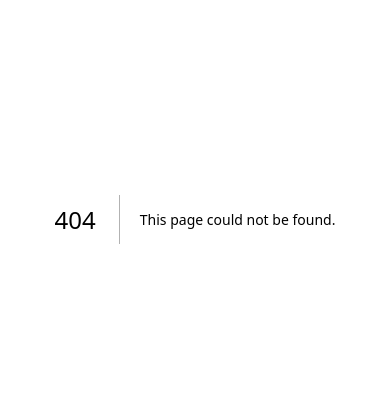
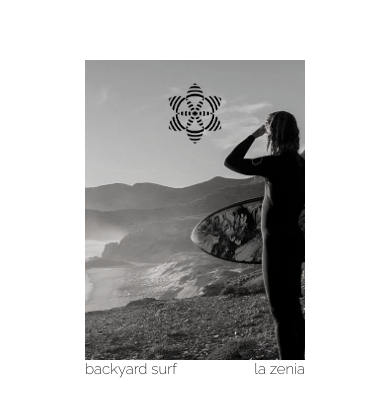
Before and after one commit to danielcalvolopez/backyard, a Next.js app: page /hero in a window 390 px wide. Before the commit this address had no page. Shown: the part 203-620 px from the top of the page. Built offline with nearby package versions, Linux system fonts and the light colour scheme.

Commit message:
readjust header padding

```diff
--- a/src/components/header/Header.module.scss
+++ b/src/components/header/Header.module.scss
@@ -4,7 +4,7 @@
   display: flex;
   justify-content: space-between;
   align-items: center;
-  padding: 0 40px;
+  padding: 0 40px 0 30px;
   transition: all 0.2s ease-in-out 0s;
   z-index: 10;
 
@@ -23,7 +23,7 @@
   display: flex;
   justify-content: space-between;
   align-items: center;
-  padding: 0 40px;
+  padding: 0 40px 0 30px;
   box-shadow: 0 1px 3px rgb(0 0 0 / 11%);
   background-color: white;
   transition: all 0.4s ease-in-out 0s;
--- a/src/components/navigation/Navigation.module.scss
+++ b/src/components/navigation/Navigation.module.scss
@@ -19,6 +19,7 @@
     font-weight: 400;
     letter-spacing: 10px;
     text-transform: uppercase;
+    overflow: hidden;
 
     &:hover {
       color: rgb(0, 0, 0, 0.4);
--- /dev/null
+++ b/src/pages/hero-2/Hero.module.scss
@@ -0,0 +1,71 @@
+.background {
+  display: flex;
+  justify-content: center;
+  height: 100vh;
+  overflow: hidden;
+  .frame {
+    width: 400px;
+    height: 700px;
+    overflow: hidden;
+    .image-container {
+      display: flex;
+      justify-content: center;
+      margin-top: 200px;
+      position: relative;
+      width: 100%;
+      height: 100vh;
+      overflow: hidden;
+      cursor: pointer;
+      .image {
+        width: 500px;
+        height: 500px;
+        object-fit: cover;
+        overflow: hidden;
+      }
+    }
+
+    .text {
+      width: 400px;
+      display: flex;
+      justify-content: space-between;
+      font-size: 30px;
+      font-weight: 200;
+    }
+  }
+}
+
+@media (max-width: 550px) {
+  .background {
+    .container {
+      .image-container {
+        width: 220px;
+        height: 300px;
+        position: relative;
+
+        .image {
+          width: 100%;
+          height: 400px;
+          object-fit: cover;
+          margin-top: -10%;
+          overflow: hidden;
+
+          overflow: hidden;
+        }
+
+        .logo {
+          position: absolute;
+          width: 70px;
+          left: 34%;
+          top: 7%;
+        }
+      }
+    }
+    .text {
+      width: 220px;
+      display: flex;
+      justify-content: space-between;
+      font-size: 15px;
+      font-weight: 200;
+    }
+  }
+}
--- /dev/null
+++ b/src/pages/hero/Hero.module.scss
@@ -0,0 +1,81 @@
+.background {
+  display: flex;
+  flex-direction: column;
+  justify-content: center;
+  align-items: center;
+  height: 100vh;
+
+  .container {
+    position: relative;
+    display: flex;
+    flex-direction: column;
+    justify-content: center;
+    align-items: center;
+    overflow: hidden;
+
+    .image-container {
+      position: relative;
+      width: 400px;
+      height: 500px;
+      overflow: hidden;
+      cursor: pointer;
+      .image {
+        width: 100%;
+        height: 800px;
+        object-fit: cover;
+        margin-top: -10%;
+        overflow: hidden;
+      }
+
+      .logo {
+        position: absolute;
+        width: 130px;
+        left: 33%;
+        top: 10%;
+      }
+    }
+  }
+  .text {
+    width: 400px;
+    display: flex;
+    justify-content: space-between;
+    font-size: 30px;
+    font-weight: 200;
+  }
+}
+
+@media (max-width: 550px) {
+  .background {
+    .container {
+      .image-container {
+        width: 220px;
+        height: 300px;
+        position: relative;
+
+        .image {
+          width: 100%;
+          height: 400px;
+          object-fit: cover;
+          margin-top: -10%;
+          overflow: hidden;
+
+          overflow: hidden;
+        }
+
+        .logo {
+          position: absolute;
+          width: 70px;
+          left: 34%;
+          top: 7%;
+        }
+      }
+    }
+    .text {
+      width: 220px;
+      display: flex;
+      justify-content: space-between;
+      font-size: 15px;
+      font-weight: 200;
+    }
+  }
+}
--- /dev/null
+++ b/src/pages/hero/index.jsx
@@ -0,0 +1,31 @@
+import classes from "./Hero.module.scss";
+import { motion } from "framer-motion";
+import Link from "next/link";
+
+const transition = { duration: 0.6, ease: [0.43, 0.13, 0.23, 0.96] };
+const Hero = () => {
+  return (
+    <div className={classes.background}>
+      <div className={classes.container}>
+        <Link href="/">
+          <div className={classes["image-container"]}>
+            <motion.img
+              whileHover={{ scale: 1.1 }}
+              transition={transition}
+              className={classes.image}
+              src="/kiko-&-luis.png"
+              alt=""
+            />
+            <img className={classes.logo} src="backyard-logo.svg" alt="" />
+          </div>
+        </Link>
+      </div>
+      <div className={classes.text}>
+        <p>backyard surf</p>
+        <p>la zenia</p>
+      </div>
+    </div>
+  );
+};
+
+export default Hero;
--- a/src/styles/globals.scss
+++ b/src/styles/globals.scss
@@ -12,6 +12,8 @@ body {
   overflow-x: hidden;
   font-family: "Raleway", sans-serif;
   font-size: 1vw;
+
+  --main: #f0d8bb;
 }
 
 a {
```
Also changed, not shown: src/components/slideshow/Slideshow.jsx (+4 -4 lines), src/pages/hero-2/index.jsx (added, +28 -0 lines).
